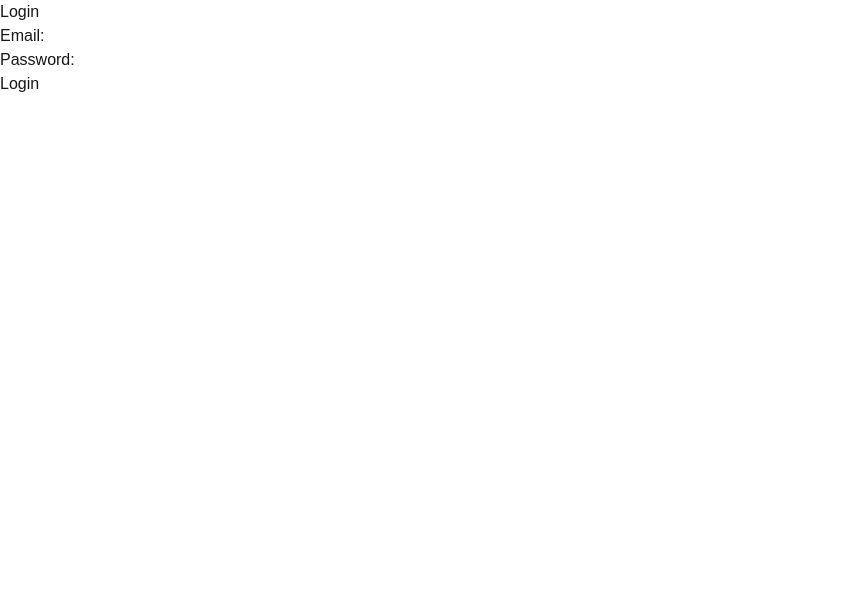
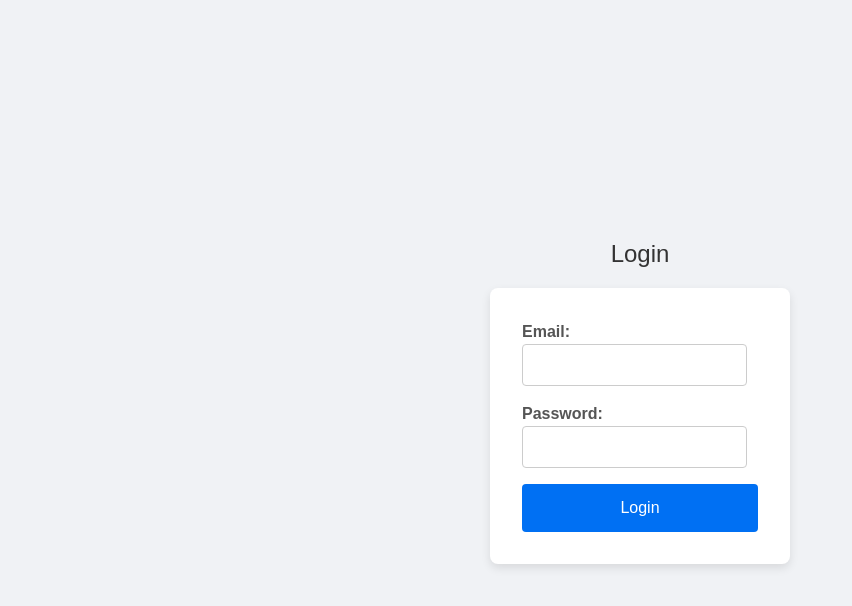
Before and after one commit to EECS3311F24/project-syllabally, a Next.js app: page /login in a window 1280 px wide. Shown: the top 606 px of the page, without its empty margins (0-852 px from the left). Built offline with nearby package versions, Linux system fonts and the light colour scheme.

Commit message:
Update UI

```diff
--- a/package.json
+++ b/package.json
@@ -17,10 +17,10 @@
     "bcrypt": "^5.1.1",
     "express": "^4.21.1",
     "firebase-admin": "^12.7.0",
-    "next": "^15.0.1",
+    "next": "^15.0.2",
     "next-auth": "^4.24.10",
-    "react": "^18",
-    "react-dom": "^18",
+    "react": "^18.3.1",
+    "react-dom": "^18.3.1",
     "uri-js": "^4.4.1"
   },
   "devDependencies": {
--- /dev/null
+++ b/src/app/login/LoginPage.module.css
@@ -0,0 +1,53 @@
+.container {
+    display: flex;
+    flex-direction: column;
+    align-items: center;
+    justify-content: center;
+    height: 100vh;
+    background-color: #f0f2f5;
+  }
+
+  .form {
+    display: flex;
+    flex-direction: column;
+    gap: 1rem;
+    width: 300px;
+    padding: 2rem;
+    background-color: white;
+    border-radius: 8px;
+    box-shadow: 0 4px 10px rgba(0, 0, 0, 0.1);
+  }
+
+  .heading {
+    margin-bottom: 1rem;
+    font-size: 1.5rem;
+    color: #333;
+    text-align: center;
+  }
+
+  .label {
+    font-weight: 600;
+    color: #555;
+  }
+
+  .input {
+    padding: 0.5rem;
+    border: 1px solid #ccc;
+    border-radius: 4px;
+    font-size: 1rem;
+  }
+
+  .button {
+    padding: 0.75rem;
+    background-color: #0070f3;
+    color: white;
+    border: none;
+    border-radius: 4px;
+    font-size: 1rem;
+    cursor: pointer;
+    transition: background-color 0.3s ease;
+  }
+
+  .button:hover {
+    background-color: #005bb5;
+  }
--- a/src/app/login/page.tsx
+++ b/src/app/login/page.tsx
@@ -3,6 +3,7 @@
 import { signIn } from 'next-auth/react';
 import { useState } from 'react';
 import { useRouter } from 'next/navigation';
+import styles from './LoginPage.module.css';
 
 export default function LoginPage() {
   const [email, setEmail] = useState('');
@@ -26,18 +27,18 @@ export default function LoginPage() {
   };
 
   return (
-    <div>
-      <h1>Login</h1>
-      <form onSubmit={handleLogin}>
+    <div className={styles.container}>
+      <h1 className={styles.heading}>Login</h1>
+      <form onSubmit={handleLogin} className={styles.form}>
         <div>
-          <label>Email:</label>
-          <input type="email" value={email} onChange={(e) => setEmail(e.target.value)} required />
+          <label className={styles.label}>Email:</label>
+          <input type="email" value={email} onChange={(e) => setEmail(e.target.value)} className={styles.input} required />
         </div>
         <div>
-          <label>Password:</label>
-          <input type="password" value={password} onChange={(e) => setPassword(e.target.value)} required />
+          <label className={styles.label}>Password:</label>
+          <input type="password" value={password} onChange={(e) => setPassword(e.target.value)} className={styles.input} required />
         </div>
-        <button type="submit">Login</button>
+        <button type="submit" className={styles.button}>Login</button>
       </form>
     </div>
   );
--- /dev/null
+++ b/src/app/register/RegisterPage.module.css
@@ -0,0 +1,53 @@
+.container {
+    display: flex;
+    flex-direction: column;
+    align-items: center;
+    justify-content: center;
+    height: 100vh;
+    background-color: #f0f2f5;
+  }
+
+  .form {
+    display: flex;
+    flex-direction: column;
+    gap: 1rem;
+    width: 300px;
+    padding: 2rem;
+    background-color: white;
+    border-radius: 8px;
+    box-shadow: 0 4px 10px rgba(0, 0, 0, 0.1);
+  }
+
+  .heading {
+    margin-bottom: 1rem;
+    font-size: 1.5rem;
+    color: #333;
+    text-align: center;
+  }
+
+  .label {
+    font-weight: 600;
+    color: #555;
+  }
+
+  .input {
+    padding: 0.5rem;
+    border: 1px solid #ccc;
+    border-radius: 4px;
+    font-size: 1rem;
+  }
+
+  .button {
+    padding: 0.75rem;
+    background-color: #0070f3;
+    color: white;
+    border: none;
+    border-radius: 4px;
+    font-size: 1rem;
+    cursor: pointer;
+    transition: background-color 0.3s ease;
+  }
+
+  .button:hover {
+    background-color: #005bb5;
+  }
--- a/src/app/register/page.tsx
+++ b/src/app/register/page.tsx
@@ -2,6 +2,7 @@
 
 import { useState } from 'react';
 import { useRouter } from 'next/navigation';
+import styles from './RegisterPage.module.css';
 
 export default function RegisterPage() {
   const [email, setEmail] = useState('');
@@ -34,22 +35,22 @@ export default function RegisterPage() {
   };
 
   return (
-    <div>
-      <h1>Register</h1>
-      <form onSubmit={handleRegister}>
+    <div className={styles.container}>
+      <h1 className={styles.heading}>Register</h1>
+      <form onSubmit={handleRegister} className={styles.form}>
         <div>
-          <label>Name (optional):</label>
-          <input type="text" value={name} onChange={(e) => setName(e.target.value)} />
+          <label className={styles.label}>Name (optional):</label>
+          <input type="text" value={name} onChange={(e) => setName(e.target.value)} className={styles.input} />
         </div>
         <div>
-          <label>Email:</label>
-          <input type="email" value={email} onChange={(e) => setEmail(e.target.value)} required />
+          <label className={styles.label}>Email:</label>
+          <input type="email" value={email} onChange={(e) => setEmail(e.target.value)} className={styles.input} required />
         </div>
         <div>
-          <label>Password:</label>
-          <input type="password" value={password} onChange={(e) => setPassword(e.target.value)} required />
+          <label className={styles.label}>Password:</label>
+          <input type="password" value={password} onChange={(e) => setPassword(e.target.value)} className={styles.input} required />
         </div>
-        <button type="submit">Register</button>
+        <button type="submit" className={styles.button}>Register</button>
       </form>
     </div>
   );
```
Also changed, not shown: 1 other file (tests, documents, lock files or other folders).
